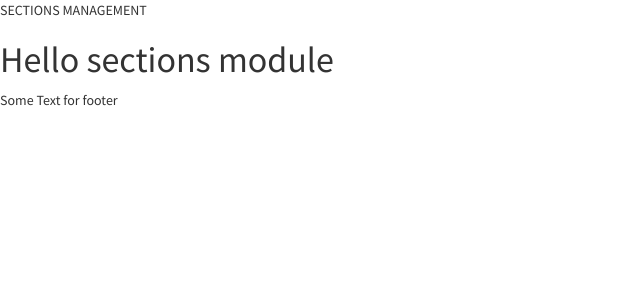
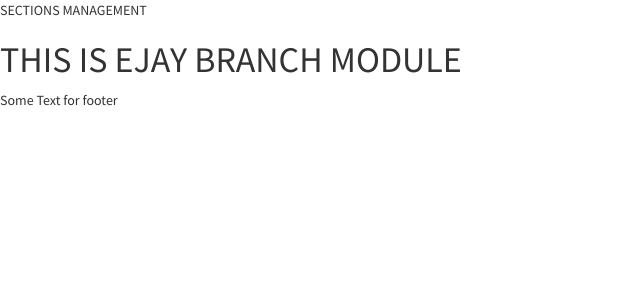
Before and after one commit to CKSagun/mathay-voting-system, a CodeIgniter app: page /database/index.php/sections/index in a window 1280 px wide. Shown: the top 300 px of the page, without its empty margins (0-640 px from the left). Run offline with CodeIgniter, Linux system fonts and the light colour scheme; data that the repository does not hold is empty; some libraries are stand-ins or nearby versions.

Commit message:
ejays module
adasdsadasdasd

```diff
--- a/application/views/pages/view-sections.php
+++ b/application/views/pages/view-sections.php
@@ -1 +1 @@
-<h1>Hello sections module</h1>
+<h1>THIS IS EJAY BRANCH MODULE</h1>
```
